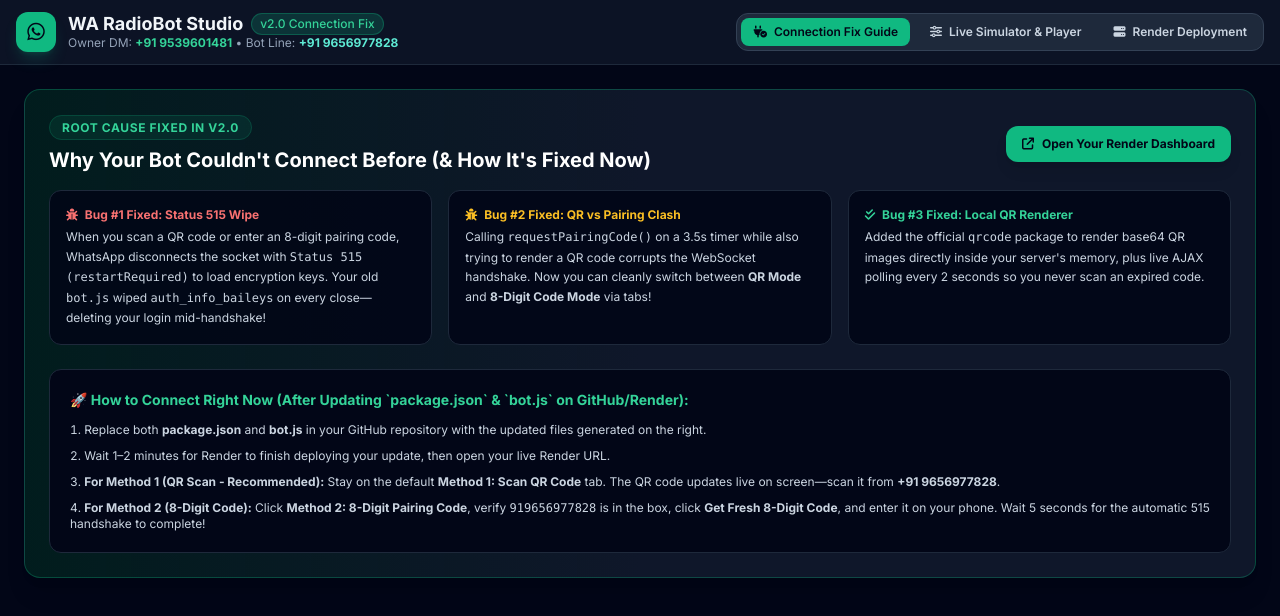
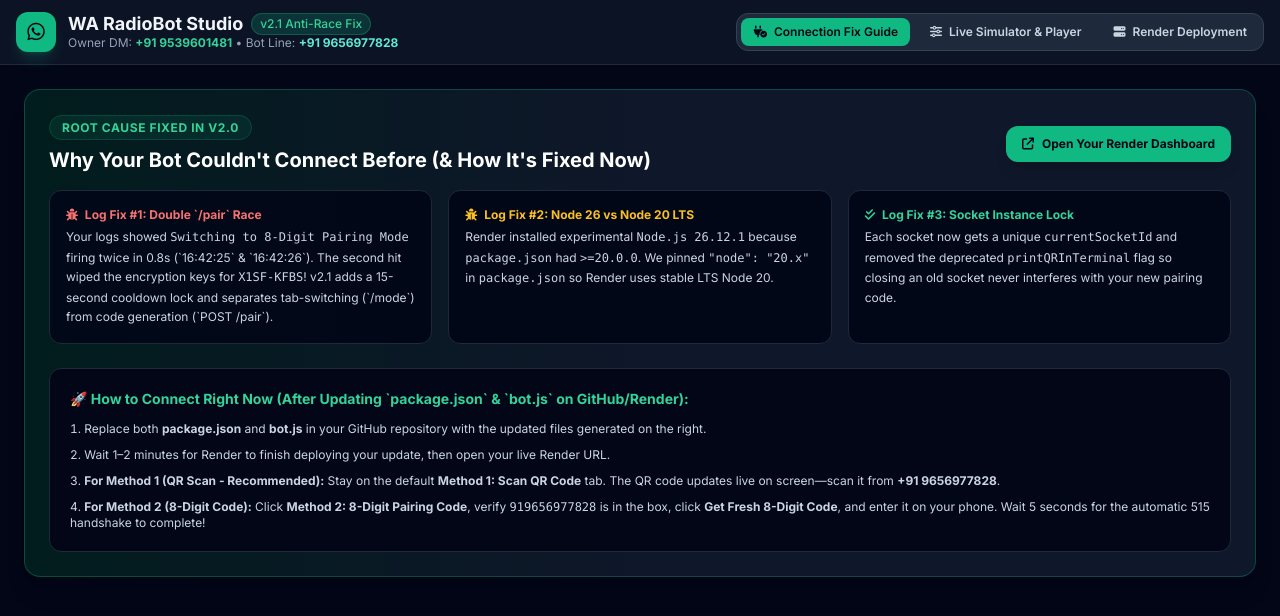
Before and after one commit to BUSA2023/Wabot, a website: page index.html in a window 1280 px wide. Drawn offline with nearby package versions, Linux system fonts and the light colour scheme.

Commit message:
Update index.html

```diff
--- a/index.html
+++ b/index.html
@@ -36,7 +36,7 @@
                 <div>
                     <h1 class="font-bold text-lg leading-tight flex items-center gap-2">
                         WA RadioBot Studio
-                        <span class="text-xs bg-emerald-500/20 text-emerald-400 border border-emerald-500/30 px-2 py-0.5 rounded-full font-medium">v2.0 Connection Fix</span>
+                        <span class="text-xs bg-emerald-500/20 text-emerald-400 border border-emerald-500/30 px-2 py-0.5 rounded-full font-medium">v2.1 Anti-Race Fix</span>
                     </h1>
                     <p class="text-xs text-slate-400">Owner DM: <strong class="text-emerald-400">+91 9539601481</strong> • Bot Line: <strong class="text-teal-300">+91 9656977828</strong></p>
                 </div>
@@ -76,21 +76,21 @@
 
                 <div class="grid grid-cols-1 md:grid-cols-3 gap-4 mt-4">
                     <div class="bg-slate-950/90 border border-slate-800 p-4 rounded-xl">
-                        <div class="text-red-400 text-xs font-bold mb-1"><i class="fa-solid fa-bug mr-1"></i> Bug #1 Fixed: Status 515 Wipe</div>
+                        <div class="text-red-400 text-xs font-bold mb-1"><i class="fa-solid fa-bug mr-1"></i> Log Fix #1: Double `/pair` Race</div>
                         <p class="text-xs text-slate-300 leading-relaxed">
-                            When you scan a QR code or enter an 8-digit pairing code, WhatsApp disconnects the socket with <code>Status 515 (restartRequired)</code> to load encryption keys. Your old <code>bot.js</code> wiped <code>auth_info_baileys</code> on every close—deleting your login mid-handshake!
+                            Your logs showed <code>Switching to 8-Digit Pairing Mode</code> firing twice in 0.8s (`16:42:25` & `16:42:26`). The second hit wiped the encryption keys for <code>X1SF-KFBS</code>! v2.1 adds a 15-second cooldown lock and separates tab-switching (`/mode`) from code generation (`POST /pair`).
                         </p>
                     </div>
                     <div class="bg-slate-950/90 border border-slate-800 p-4 rounded-xl">
-                        <div class="text-amber-400 text-xs font-bold mb-1"><i class="fa-solid fa-bug mr-1"></i> Bug #2 Fixed: QR vs Pairing Clash</div>
+                        <div class="text-amber-400 text-xs font-bold mb-1"><i class="fa-solid fa-bug mr-1"></i> Log Fix #2: Node 26 vs Node 20 LTS</div>
                         <p class="text-xs text-slate-300 leading-relaxed">
-                            Calling <code>requestPairingCode()</code> on a 3.5s timer while also trying to render a QR code corrupts the WebSocket handshake. Now you can cleanly switch between <strong>QR Mode</strong> and <strong>8-Digit Code Mode</strong> via tabs!
+                            Render installed experimental <code>Node.js 26.12.1</code> because <code>package.json</code> had <code>>=20.0.0</code>. We pinned <code>"node": "20.x"</code> in <code>package.json</code> so Render uses stable LTS Node 20.
                         </p>
                     </div>
                     <div class="bg-slate-950/90 border border-slate-800 p-4 rounded-xl">
-                        <div class="text-emerald-400 text-xs font-bold mb-1"><i class="fa-solid fa-check-double mr-1"></i> Bug #3 Fixed: Local QR Renderer</div>
+                        <div class="text-emerald-400 text-xs font-bold mb-1"><i class="fa-solid fa-check-double mr-1"></i> Log Fix #3: Socket Instance Lock</div>
                         <p class="text-xs text-slate-300 leading-relaxed">
-                            Added the official <code>qrcode</code> package to render base64 QR images directly inside your server's memory, plus live AJAX polling every 2 seconds so you never scan an expired code.
+                            Each socket now gets a unique <code>currentSocketId</code> and removed the deprecated <code>printQRInTerminal</code> flag so closing an old socket never interferes with your new pairing code.
                         </p>
                     </div>
                 </div>
```
